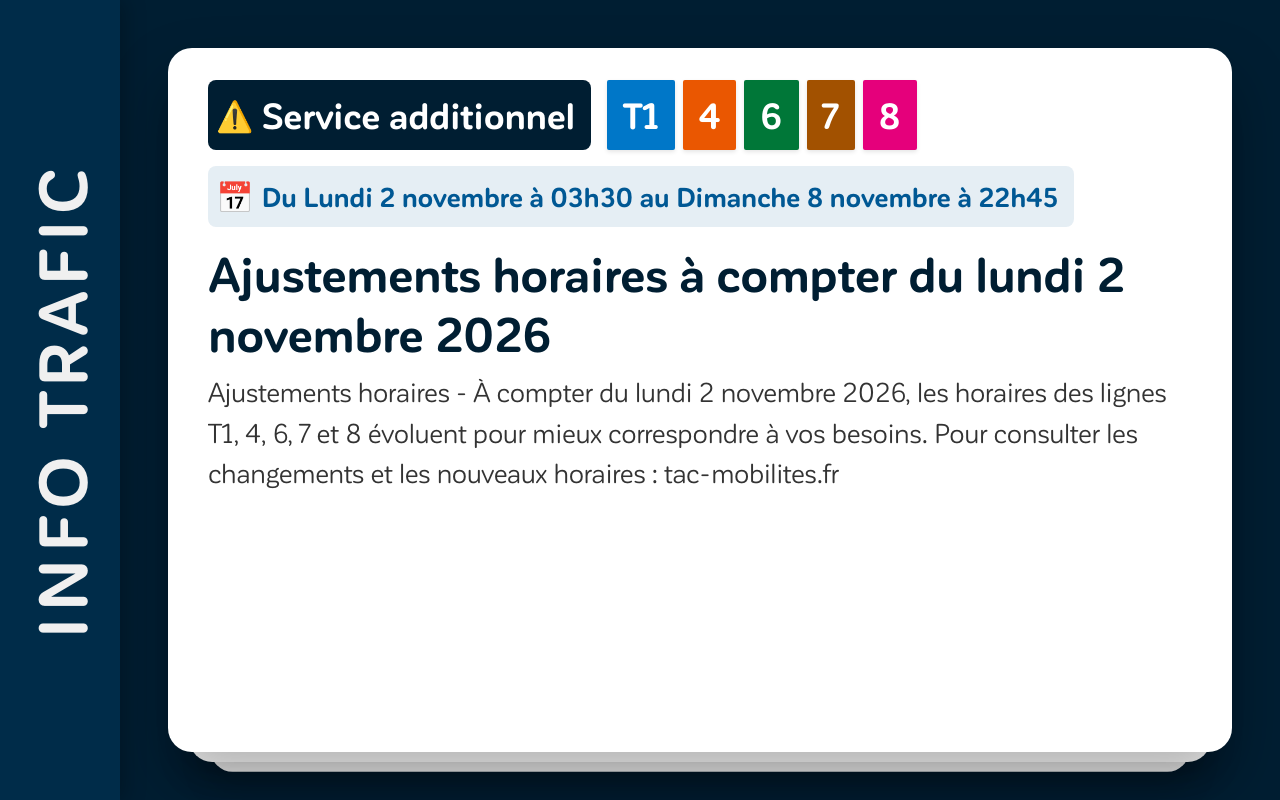
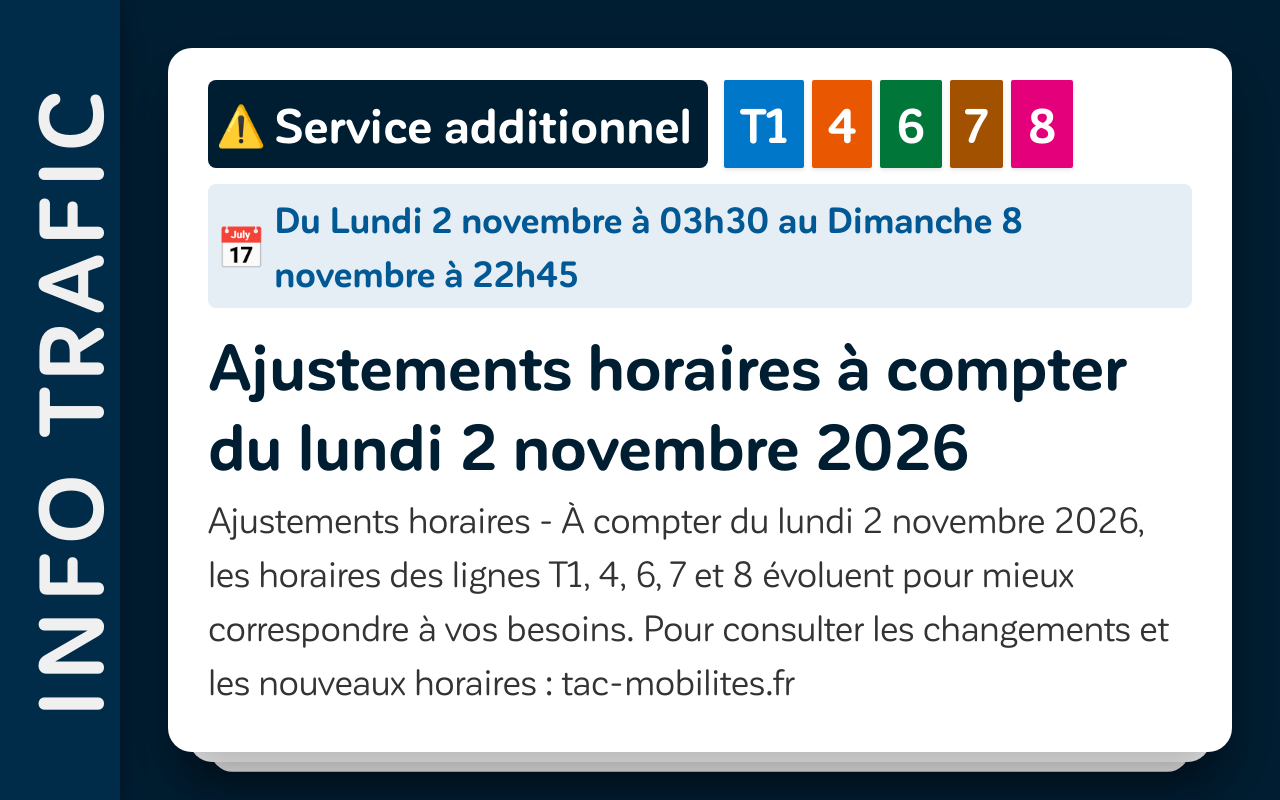
Before and after one commit to AmandineDF/tac-infotrafic, a website built with Parcel: page src/index.html in a window 1280 px wide. Built offline with nearby package versions, Linux system fonts and the light colour scheme.

Commit message:
Grossissement textes

```diff
--- a/src/css/variables.css
+++ b/src/css/variables.css
@@ -18,13 +18,13 @@
     --font-bold: 'CorporativeSans Rd Bold', Arial, sans-serif;
 
     /* --- ÉCHELLE TYPOGRAPHIQUE (base 8) --- */
-    --font-size-xs: 1.3125rem; /* ~21px */
-    --font-size-sm: 1.5rem;    /* ~24px */
-    --font-size-base: 1.6875rem;/* ~27px */
-    --font-size-md: 1.875rem;  /* ~30px */
-    --font-size-lg: 2.25rem;   /* ~36px */
-    --font-size-xl: 3rem;      /* ~48px */
-    --font-size-xxl: 4.2rem;   /* ~67.5px */
+    --font-size-xs: 1.75rem;   /* ~28px */
+    --font-size-sm: 2rem;      /* ~32px */
+    --font-size-base: 2.25rem; /* ~36px */
+    --font-size-md: 2.5rem;    /* ~40px */
+    --font-size-lg: 3rem;      /* ~48px */
+    --font-size-xl: 4rem;      /* ~64px */
+    --font-size-xxl: 5.6rem;   /* ~90px */
 
     /* --- ESPACEMENTS ET TAILLES (base 8) --- */
     --space-0-5: 0.25rem; /* 4px  (Demi-unité) */
```
